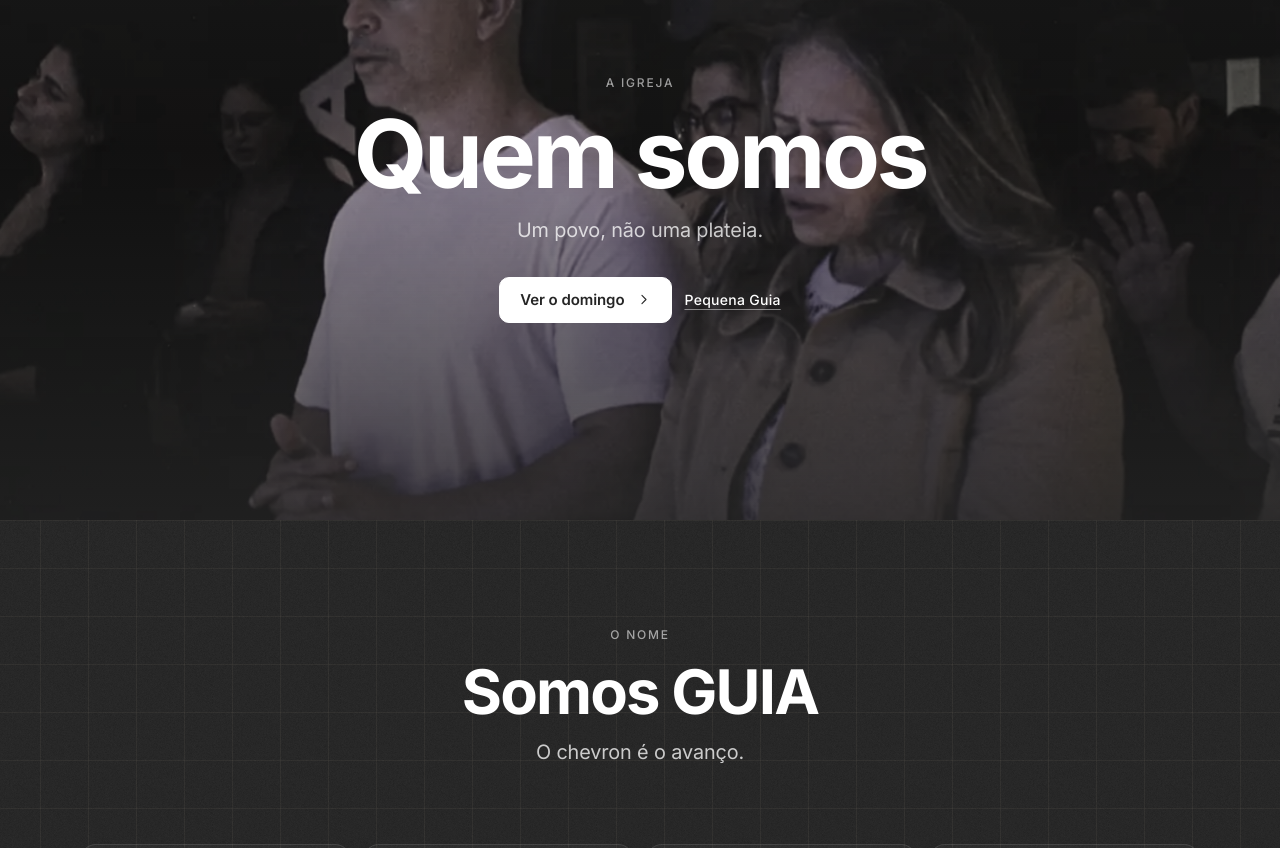
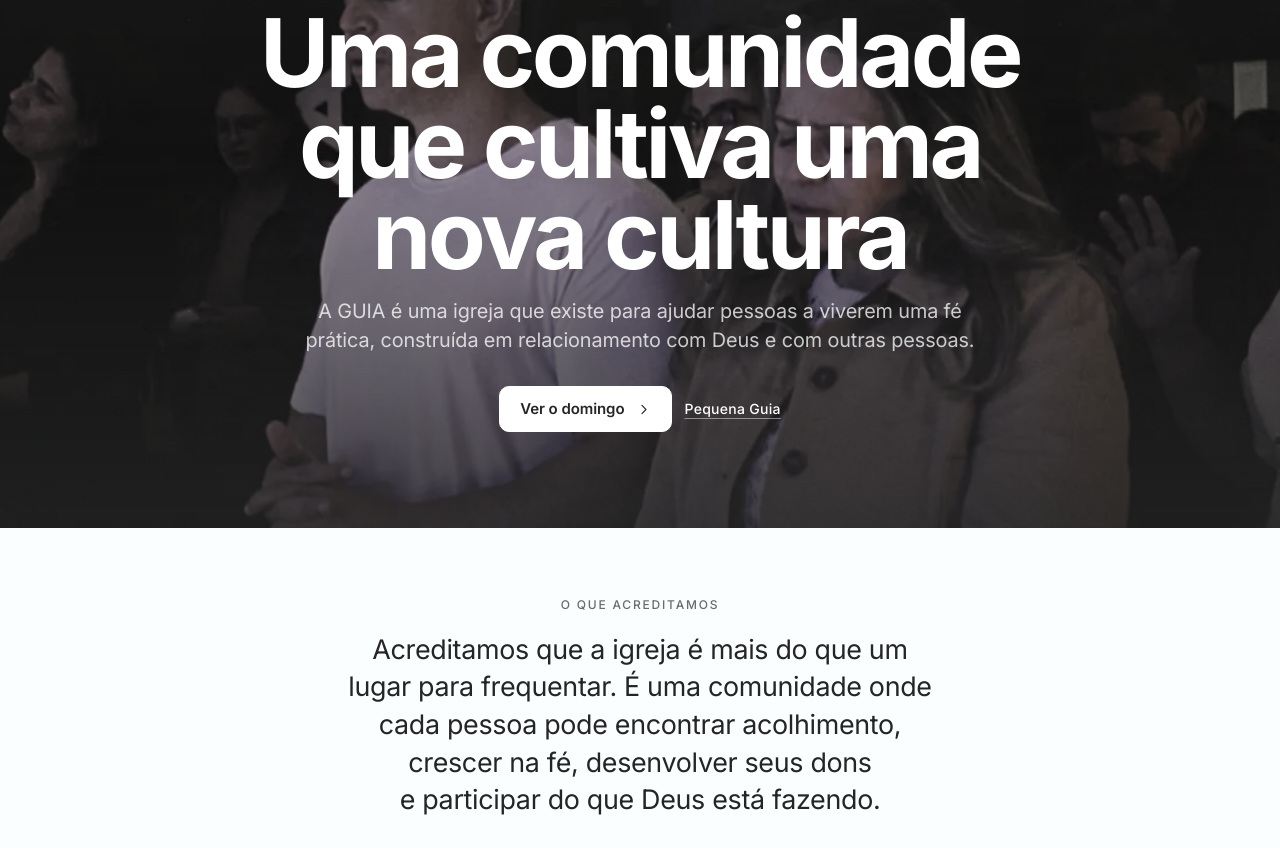
Before and after one commit to arthurrrangel/guia-servir, a Next.js app: page /sobre in a window 1280 px wide. Shown: the part 152-1000 px from the top of the page. Built offline with nearby package versions, Linux system fonts and the light colour scheme.

Commit message:
fonte unica e textos novos: app/sobre/page.tsx

```diff
--- a/app/sobre/page.tsx
+++ b/app/sobre/page.tsx
@@ -11,10 +11,12 @@ import { src as cria, alt as criaAlt } from '@/lib/criativos';
 /* =============================================================================
    /sobre — QUEM SOMOS
 
-   TODO O TEXTO DE IDENTIDADE É DA IGREJA, palavra por palavra: sigla,
-   versículo, pilares e alvo. Aqui cada pedaço tem um recipiente, centrado:
-   a sigla em quatro azulejos, o versículo de ponta a ponta sobre a foto da
-   palavra, os pilares como três perguntas, o alvo como de → para.
+   TODO O TEXTO DE IDENTIDADE É DA IGREJA, palavra por palavra: a abertura
+   (08/09/2026, do Arthur: "Uma comunidade que cultiva uma nova cultura" e os
+   dois parágrafos), sigla, versículo, pilares e alvo. Aqui cada pedaço tem
+   um recipiente, centrado: a sigla em quatro azulejos, o versículo de ponta a
+   ponta sobre a foto da palavra, os pilares em três cartões, o alvo como
+   de → para. O fecho convida para o culto e leva ao endereço.
 
    O bloco de liderança saiu da página enquanto nome e papel não estão
    definidos: quadro vazio com "entra aqui depois" é bastidor, não site.
@@ -29,7 +31,7 @@ const PILARES = [
 export const metadata: Metadata = {
   title: 'Quem somos',
   description:
-    `GUIA é sigla: ${SIGLA_FRASE}. Uma igreja na Barra da Tijuca construída sobre relacionamento, generosidade e serviço.`,
+    `Uma comunidade que cultiva uma nova cultura. GUIA é sigla: ${SIGLA_FRASE}. Uma igreja na Barra da Tijuca construída sobre relacionamento, generosidade e serviço.`,
   alternates: { canonical: '/sobre' },
   ...cartao({ titulo: 'Quem somos', descricao: `${SIGLA_FRASE}. Cultivando uma nova cultura, na Barra da Tijuca.`, caminho: '/sobre', imagem: 'sobre' }),
 };
@@ -47,12 +49,24 @@ export default function Sobre() {
       <section className="g-cheio alta centro rev">
         <img src={cria('sobre')} alt={criaAlt('sobre')} fetchPriority="high" />
         <div className="g">
-          <p className="g-rot">A igreja</p>
-          <Tit as="h1" className="g-h1">Quem somos</Tit>
-          <p className="g-ed">Um povo, não uma plateia.</p>
+          <p className="g-rot">Quem somos</p>
+          <Tit as="h1" className="g-h1">Uma comunidade que cultiva uma nova cultura</Tit>
+          <p className="g-ed">A GUIA é uma igreja que existe para ajudar pessoas a viverem uma fé prática, construída em relacionamento com Deus e com outras pessoas.</p>
           <div className="g-acoes">
             <Link href="/cultos" className="acao cheia">Ver o domingo <IcSeta /></Link>
             <Link href="/pequena-guia" className="g-link claro">Pequena Guia</Link>
+          </div>
+        </div>
+      </section>
+
+      {/* ------------------------------------------------------ o que acreditamos
+          O segundo parágrafo do Arthur, sozinho numa faixa clara: é a frase
+          que explica a de cima, e merece respirar antes da sigla. */}
+      <section className="casa-papel rev">
+        <div className="g g-secao justa">
+          <div className="c">
+            <p className="g-rot">O que acreditamos</p>
+            <p className="g-ed g-ed-grande">Acreditamos que a igreja é mais do que um lugar para frequentar. É uma comunidade onde cada pessoa pode encontrar acolhimento, crescer na fé, desenvolver seus dons e participar do que Deus está fazendo.</p>
           </div>
         </div>
       </section>
@@ -139,11 +153,12 @@ export default function Sobre() {
       <section className="g-cheio centro fecho rev">
         <img src={cria('sobre-fecho')} alt="" loading="lazy" decoding="async" />
         <div className="g">
-          <p className="g-rot">Na prática</p>
-          <Tit className="g-h2">Isso tem dois endereços na semana.</Tit>
+          <p className="g-rot">Venha nos visitar</p>
+          <Tit className="g-h2">Conheça a GUIA de perto</Tit>
+          <p className="g-ed">Participe de um culto e descubra uma comunidade preparada para receber você e sua família.</p>
           <div className="g-acoes">
-            <Link href="/pequena-guia" className="acao cheia">Pequena Guia <IcSeta /></Link>
-            <Link href="/servir" className="g-link claro">Quero servir</Link>
+            <Link href="/como-chegar" className="acao cheia">Quero conhecer a GUIA <IcSeta /></Link>
+            <Link href="/cultos" className="g-link claro">Como é o domingo</Link>
           </div>
         </div>
       </section>
```
